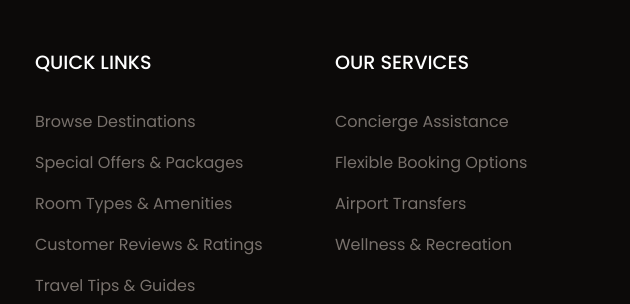
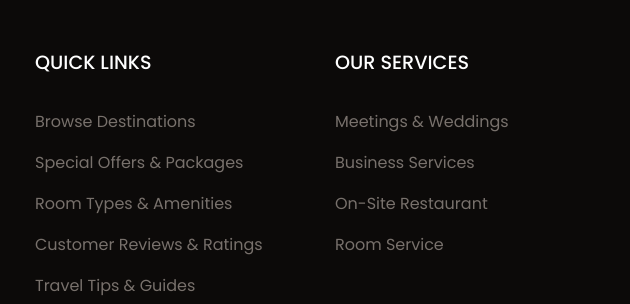
Before and after one commit to barnavas75/skycity-hotel, a plain HTML site: page skycityhotel/index.html in a window 1280 px wide. Shown: the part 3139-3443 px from the top of the page, 321-951 px from the left. Drawn offline with nearby package versions, Linux system fonts and the light colour scheme.

Commit message:
Update index.html

```diff
--- a/skycityhotel/index.html
+++ b/skycityhotel/index.html
@@ -222,10 +222,10 @@
         <div class="footer__col">
           <h4>OUR SERVICES</h4>
           <ul class="footer__links">
-            <li><a href="#">Concierge Assistance</a></li>
-            <li><a href="#">Flexible Booking Options</a></li>
-            <li><a href="#">Airport Transfers</a></li>
-            <li><a href="#">Wellness & Recreation</a></li>
+            <li><a href="#">Meetings & Weddings</a></li>
+            <li><a href="#">Business Services</a></li>
+            <li><a href="#">On-Site Restaurant</a></li>
+            <li><a href="#">Room Service</a></li>
           </ul>
         </div>
         <div class="footer__col">
```
